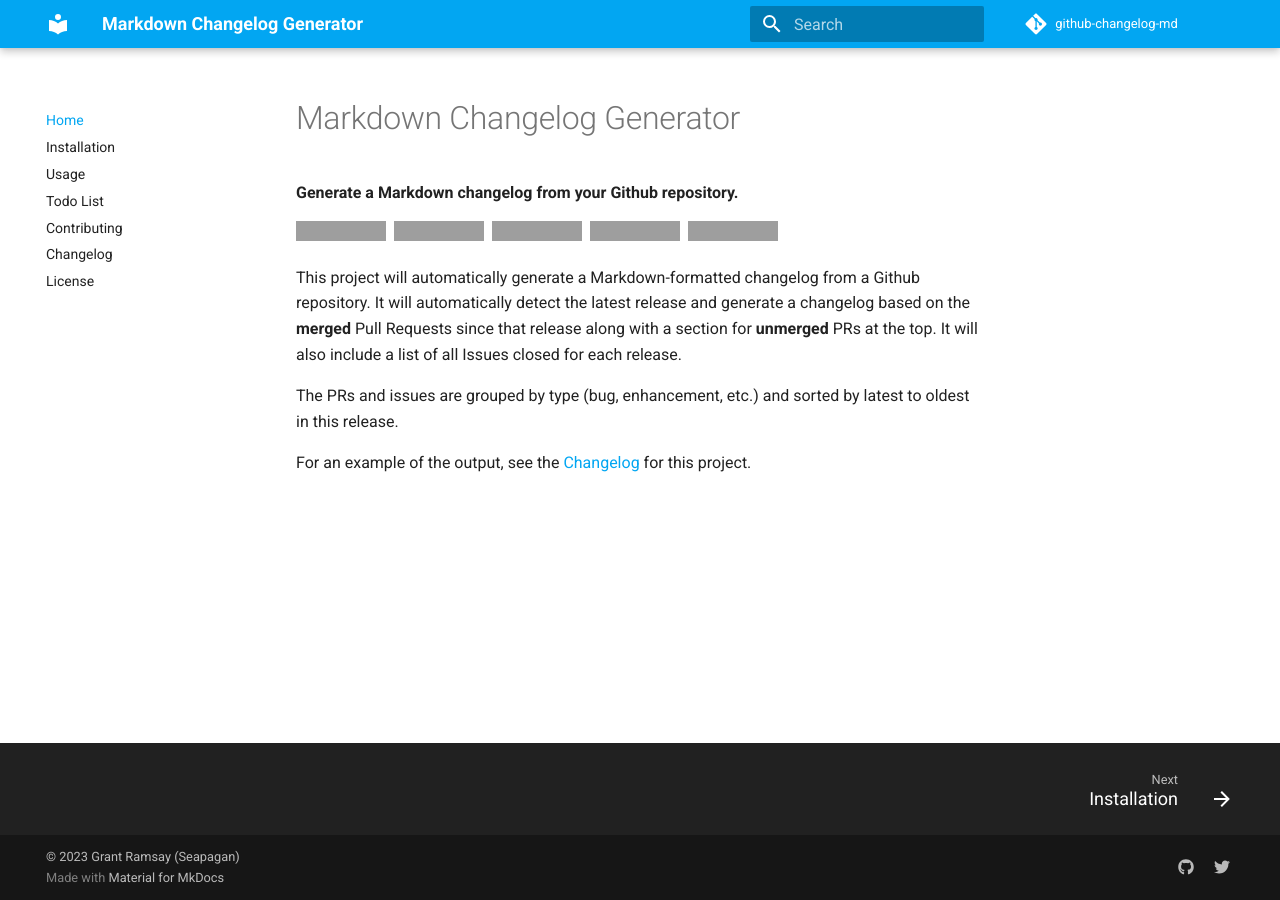
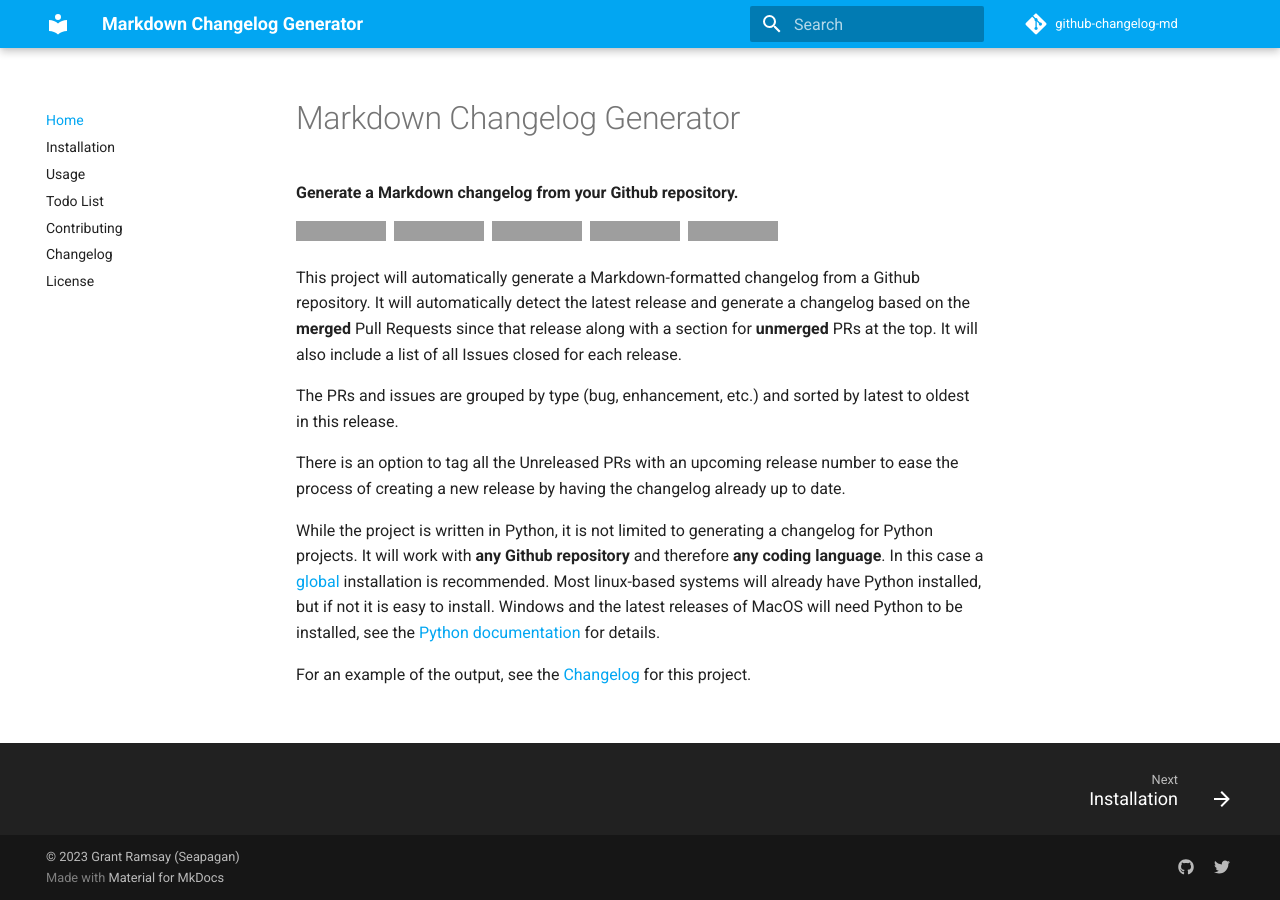
Before and after one commit to seapagan/github-changelog-md, an MkDocs documentation site: the page built from docs/index.md, in a window 1280 px wide, cut to the strip 0-900 px from the top of the page. Built offline with MkDocs 1.6.1 and Material for MkDocs 9.7.7, drawn with Linux system fonts in a browser that asks for light colours; comment, search, counter and statistics services are not loaded; grey boxes are pictures that could not be loaded.

Commit message:
docs: round out the docs front page a bit
Signed-off-by: Grant Ramsay <seapagan@gmail.com>

```diff
--- a/docs/index.md
+++ b/docs/index.md
@@ -18,5 +18,18 @@ Issues closed for each release.
 The PRs and issues are grouped by type (bug, enhancement, etc.) and sorted by
 latest to oldest in this release.
 
+There is an option to tag all the Unreleased PRs with an upcoming release number
+to ease the process of creating a new release by having the changelog already up
+to date.
+
+While the project is written in Python, it is not limited to generating a
+changelog for Python projects. It will work with **any Github repository** and
+therefore **any coding language**. In this case a
+[global](installation.md#globally)
+installation is recommended. Most linux-based systems will already have Python
+installed, but if not it is easy to install. Windows and the latest releases of
+MacOS will need Python to be installed, see the [Python
+documentation](https://www.python.org/downloads/){:target="_blank"} for details.
+
 For an example of the output, see the [Changelog](changelog.md) for this
 project.
```
